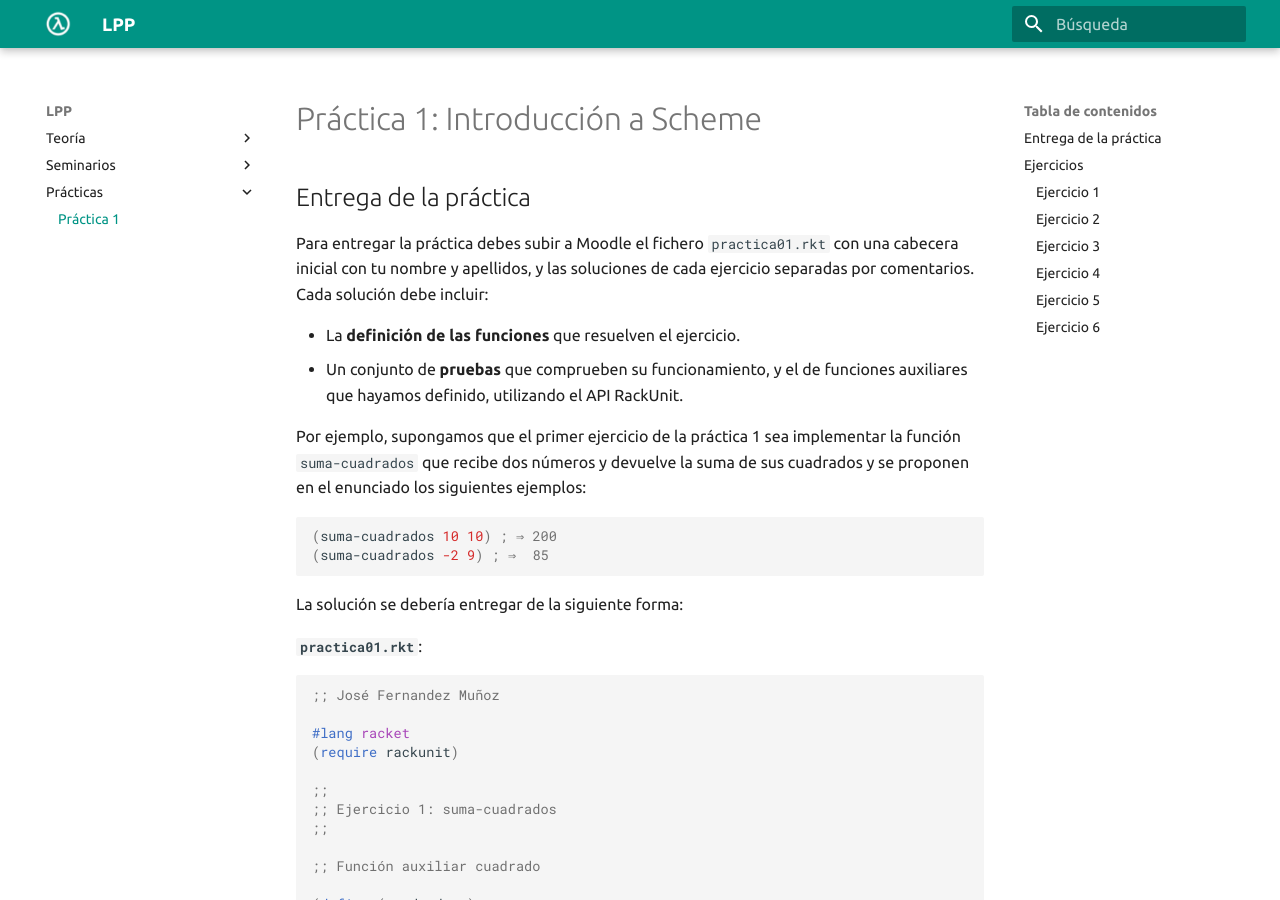
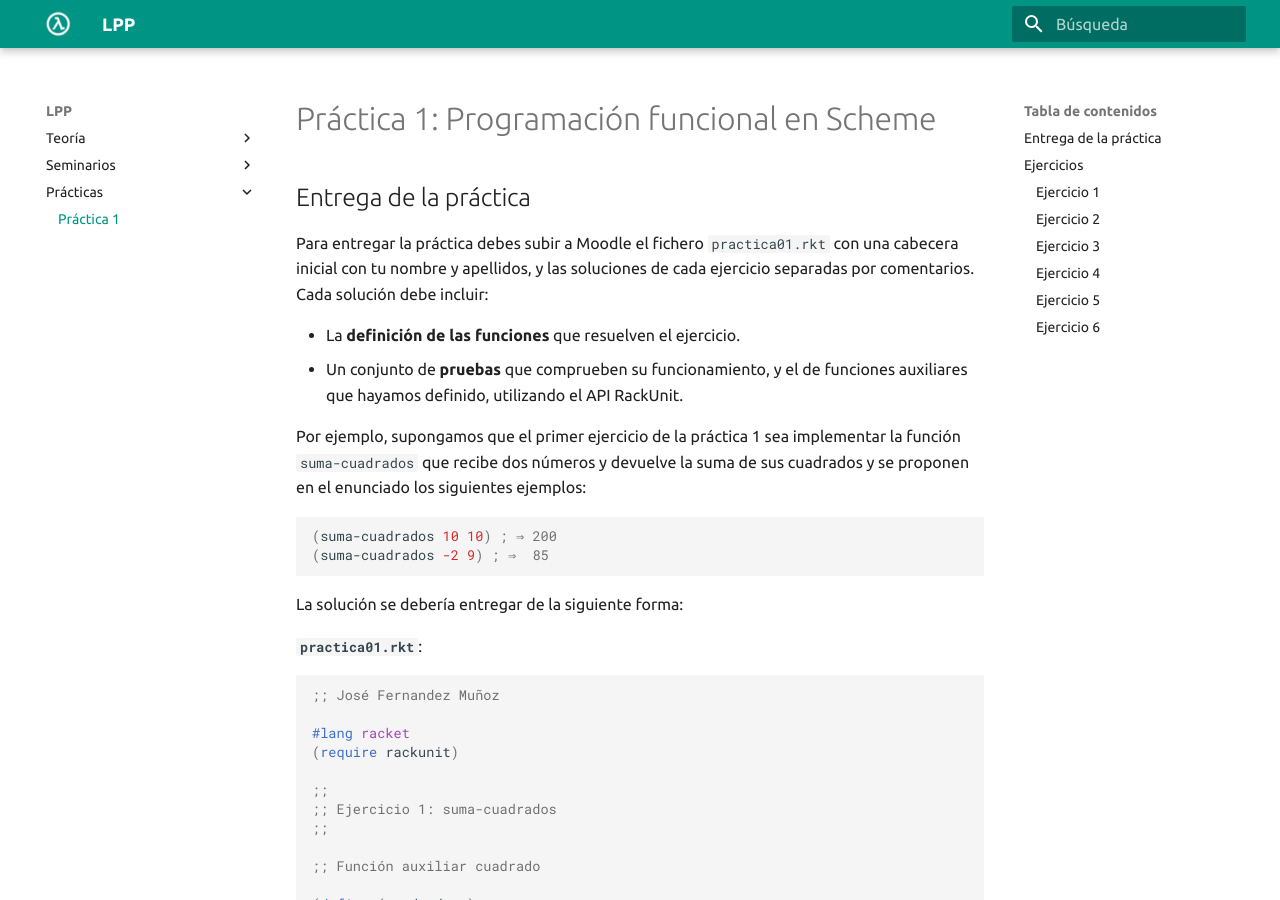
Before and after one commit to domingogallardo/apuntes-lpp, an MkDocs documentation site: the page built from docs/practicas/practica01/practica01.md, in a window 1280 px wide and 900 px high. Built offline with MkDocs 1.6.1 and Material for MkDocs 9.7.7, drawn with Linux system fonts in a browser that asks for light colours.

Commit message:
Cambiado nombre práctica 1

```diff
--- a/docs/practicas/practica01/practica01.md
+++ b/docs/practicas/practica01/practica01.md
@@ -1,4 +1,4 @@
-# Práctica 1: Introducción a Scheme
+# Práctica 1: Programación funcional en Scheme
 
 ## Entrega de la práctica
 
```
